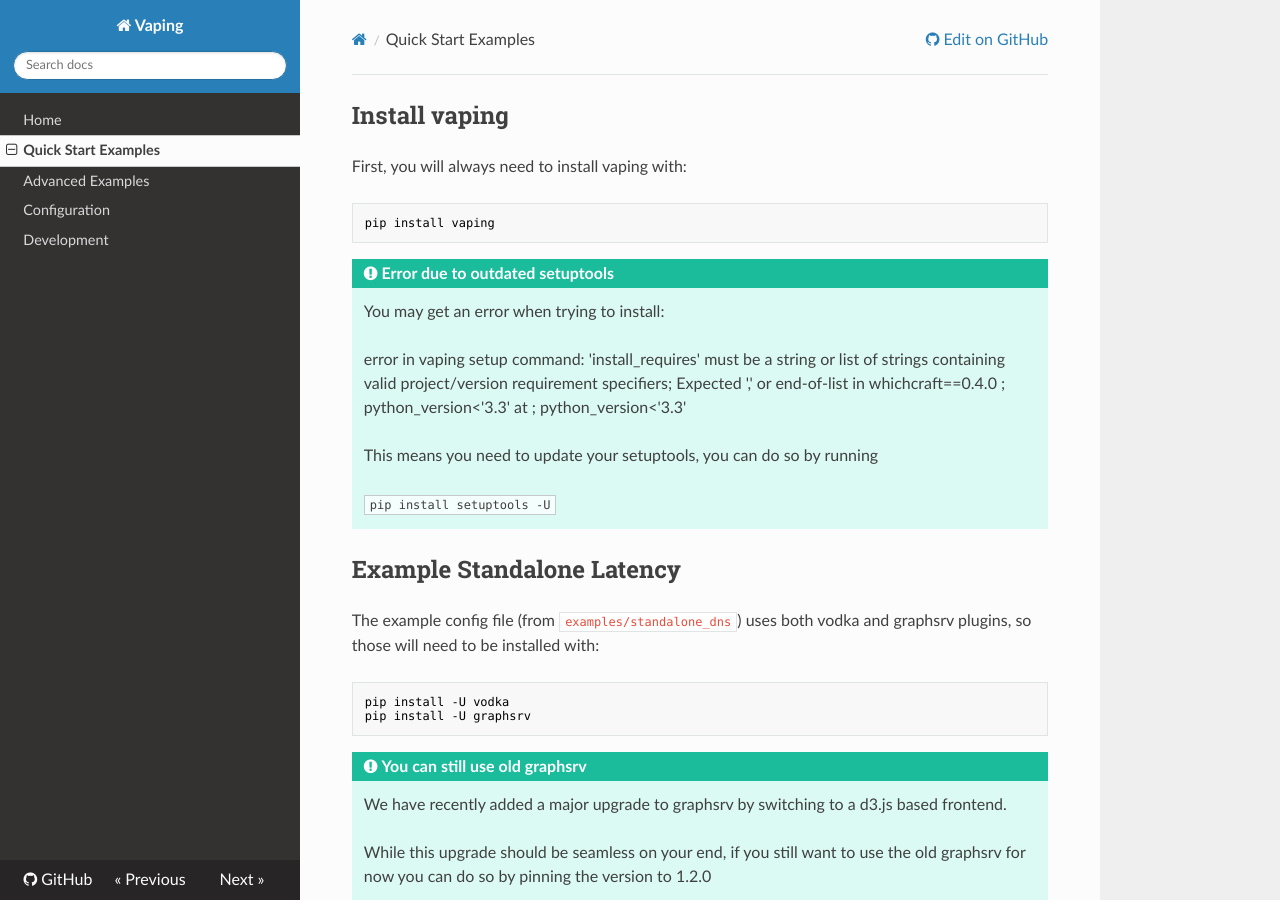
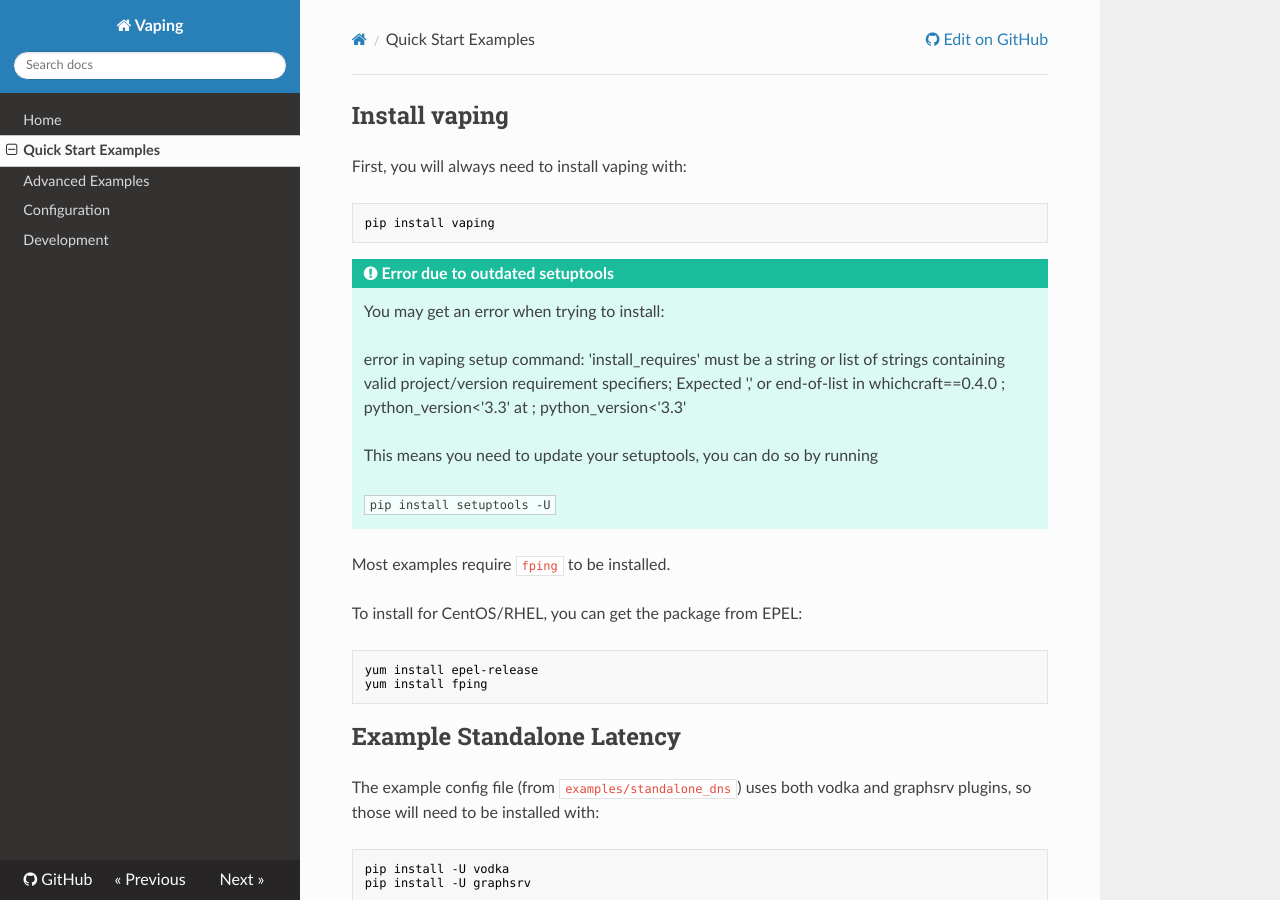
Before and after one commit to 20c/vaping, an MkDocs documentation site: the page built from docs/quickstart.md, in a window 1280 px wide and 900 px high. Built offline with MkDocs 1.6.1, drawn with Linux system fonts in a browser that asks for light colours; nearby versions of some CDN libraries; old or Windows-style settings are respelled for this version of MkDocs.

Commit message:
add docs for fping install, #47

````diff
--- a/docs/quickstart.md
+++ b/docs/quickstart.md
@@ -18,6 +18,16 @@
     ```
     pip install setuptools -U
     ```
+
+Most examples require `fping` to be installed.
+
+To install for CentOS/RHEL, you can get the package from EPEL:
+
+```sh
+yum install epel-release
+yum install fping
+```
+
 
 ## Example Standalone Latency
 
````
